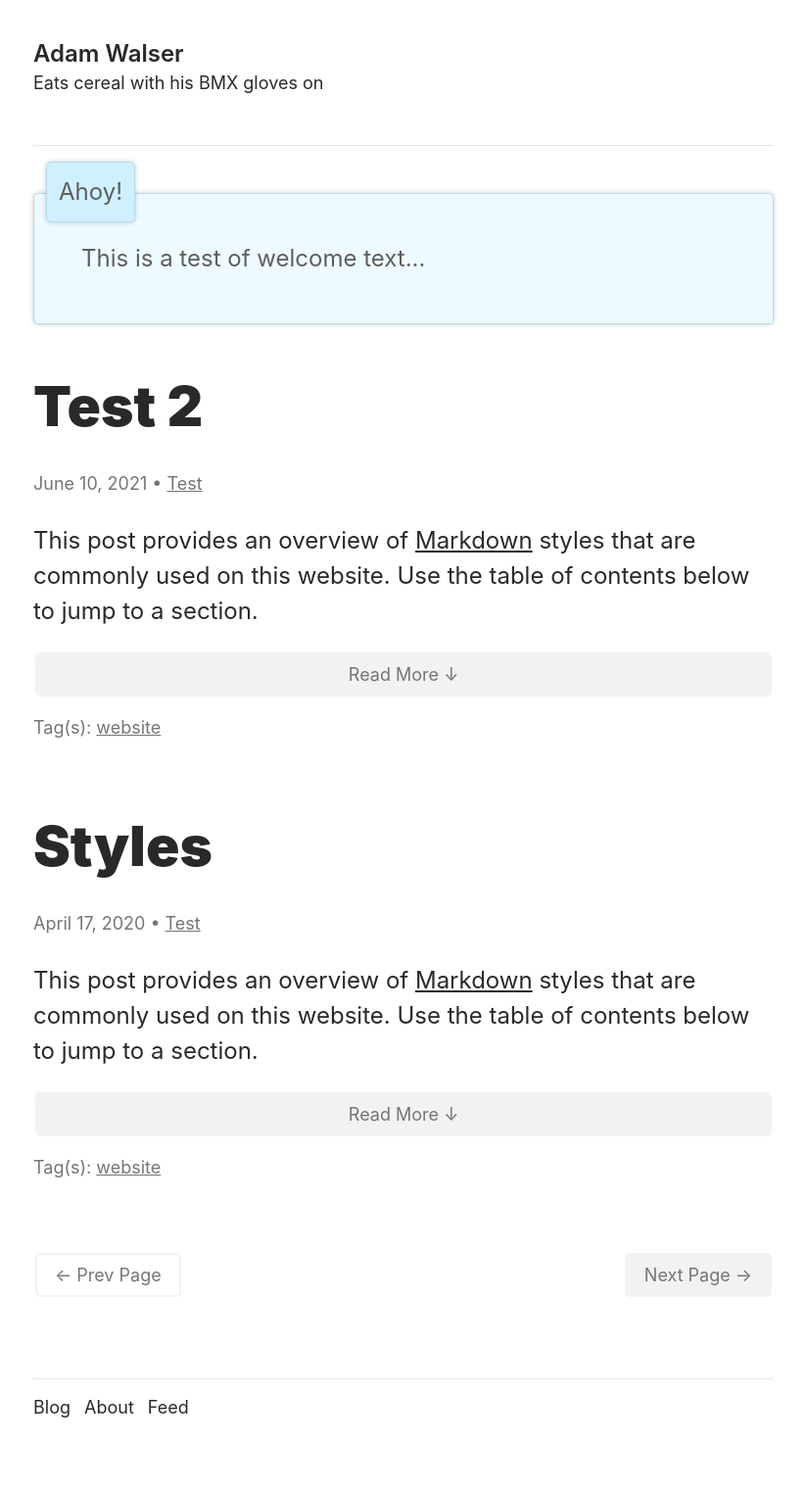
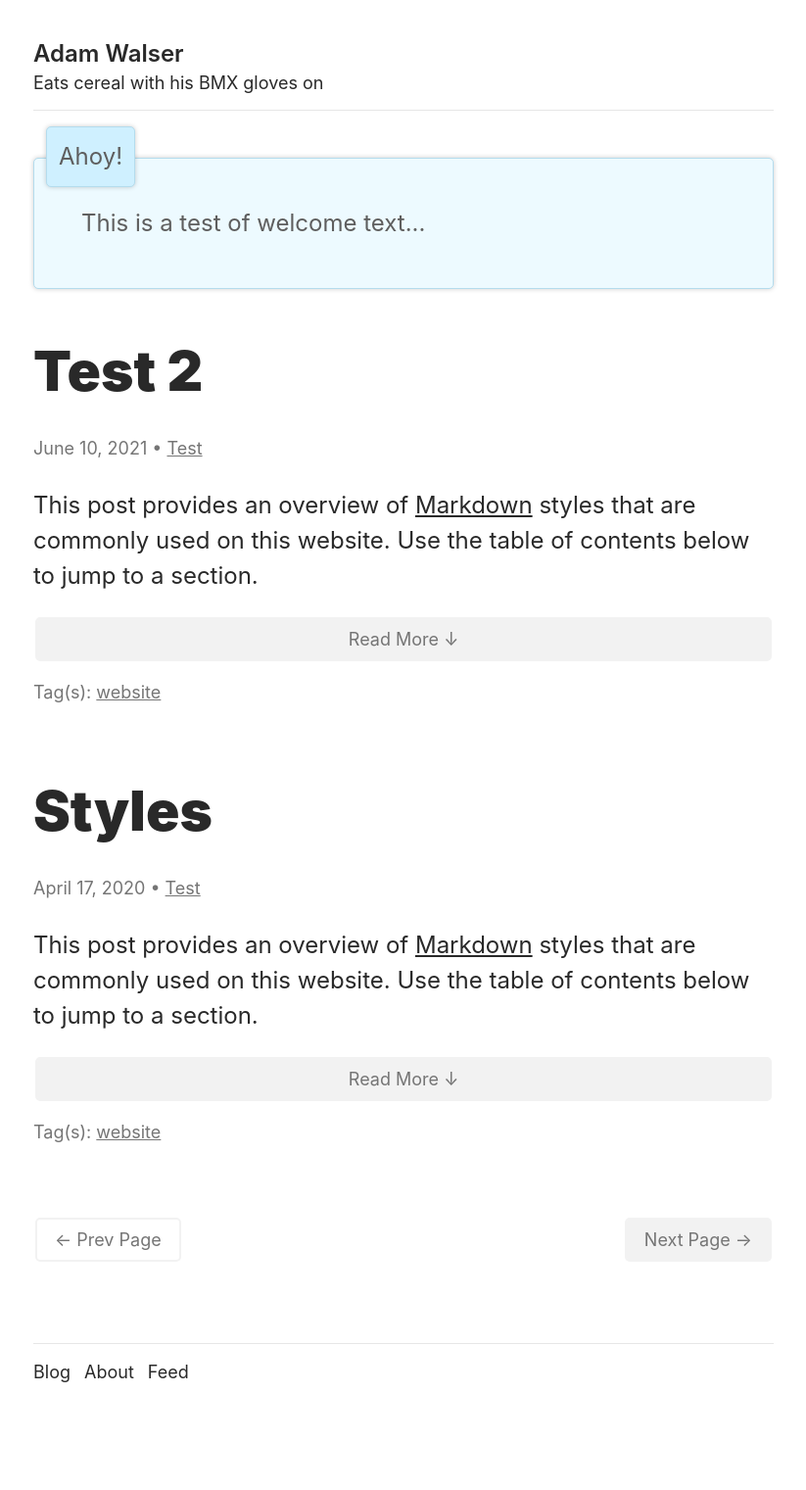
Before and after one commit to ajpwalser/ajpwalser.github.io, a Jekyll site: the page built from index.html, in a window 1280 px wide. Shown: the whole page at 98% size, without its empty margins (228-1051 px from the left). Built offline with Jekyll 4.4.1, drawn with Linux system fonts in a browser that asks for light colours; some web fonts are replaced; the list of posts is cut into pages by our own code; after the commit the page ends 1485 px from its top, so only the background shows below that.

Commit message:
Update style.css

```diff
--- a/css/style.css
+++ b/css/style.css
@@ -27,7 +27,7 @@
   border-top: 1px solid rgb(230, 230, 230);
 }
 
-.welcome{
+.welcome {
   position: relative;
   font-size: 100%;
   padding: 2em;
@@ -37,9 +37,10 @@
   box-shadow: 0 0 5px #00000033;
   color: #5e5e5e;
   margin-bottom: 2em;
+  margin-top: 2em;
 }
 
-.welcome:before{
+.welcome:before {
   content:'Ahoy!';
   position: absolute;
   transform: translate(0,-100%);
@@ -67,7 +68,6 @@
 font-weight: 600;
 font-size: 100%;
 line-height: 1.25em;
-margin-bottom: 2em; /* test */
 }
 
 footer {
```
